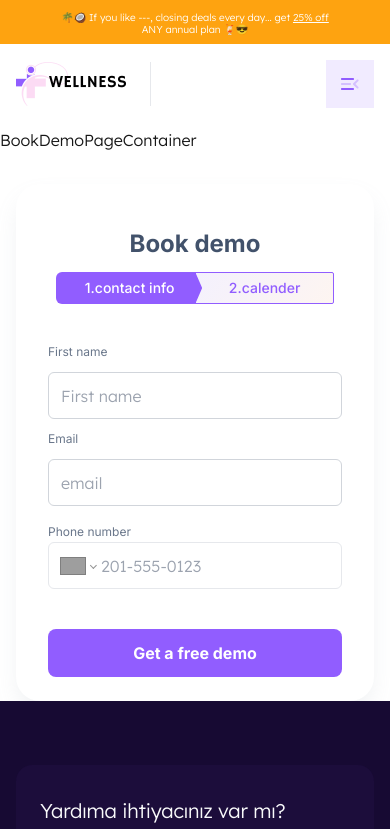
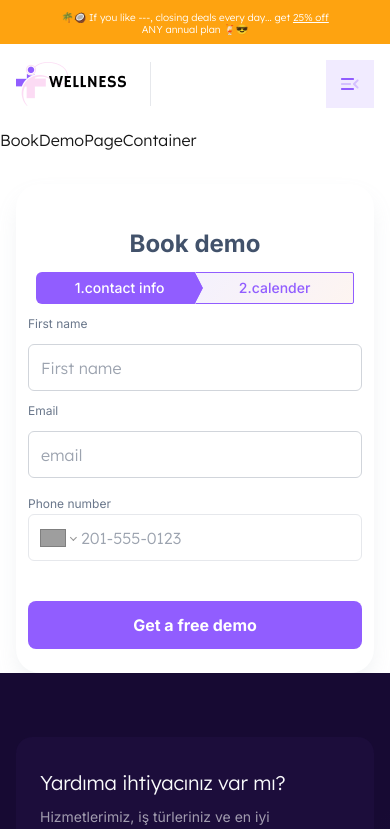
Before and after one commit to Medyanes-360/big-data-sale, a Next.js app: page /book-demo in a window 390 px wide. Shown: the top 829 px of the page. Built offline with nearby package versions, Linux system fonts and the light colour scheme; grey boxes are pictures that could not be loaded.

Commit message:
fix(Book demo): mobile padding and gap size updated && added errorClassName to form

```diff
--- a/components/bookDemoPage/formSection/formArea/index.jsx
+++ b/components/bookDemoPage/formSection/formArea/index.jsx
@@ -38,16 +38,16 @@ const FormArea = () => {
           touched,
           errors,
           setFieldValue,
-          handleSubmit,
           isValid,
           dirty,
         }) => (
-          <Form action="" className="flex flex-col w-full gap-3">
+          <Form action="" className="flex flex-col w-full gap-3 md:pb-32">
             <Input
               name="name"
               label="First name"
               placeholder="First name"
               labelClassName="text-gray-600 text-xs font-Inter font-normal"
+              errorClassName="text-red-600"
               className={`bg-white-default outline-0 w-full rounded-md border-[1px] border-[#E6E8EC] p-3 max-h-[47px] ${
                 touched.name && errors.name ? "border-red-600" : ""
               }`}
@@ -57,6 +57,7 @@ const FormArea = () => {
               label="Email"
               placeholder="email"
               labelClassName="text-gray-600 text-xs font-Inter font-normal "
+              errorClassName="text-red-600"
               className={`bg-white-default outline-0 w-full rounded-md border-[1px] border-[#E6E8EC] p-3 max-h-[47px] ${
                 touched.email && errors.email ? "border-red-600" : ""
               }`}
--- a/components/bookDemoPage/formSection/index.jsx
+++ b/components/bookDemoPage/formSection/index.jsx
@@ -6,7 +6,7 @@ const FormSection = () =>{
     return (
         <section className="pt-8">
             <PageContainer>
-               <div className="flex flex-col shadow-blog rounded-3xl px-8 py-6 gap-10 max-w-[521px]">
+               <div className="flex flex-col shadow-blog rounded-3xl px-3 md:px-8 py-6 gap-3 md:gap-10 max-w-[521px]">
                 <FormHeader/>
                 <FormArea/>
                </div>
```
